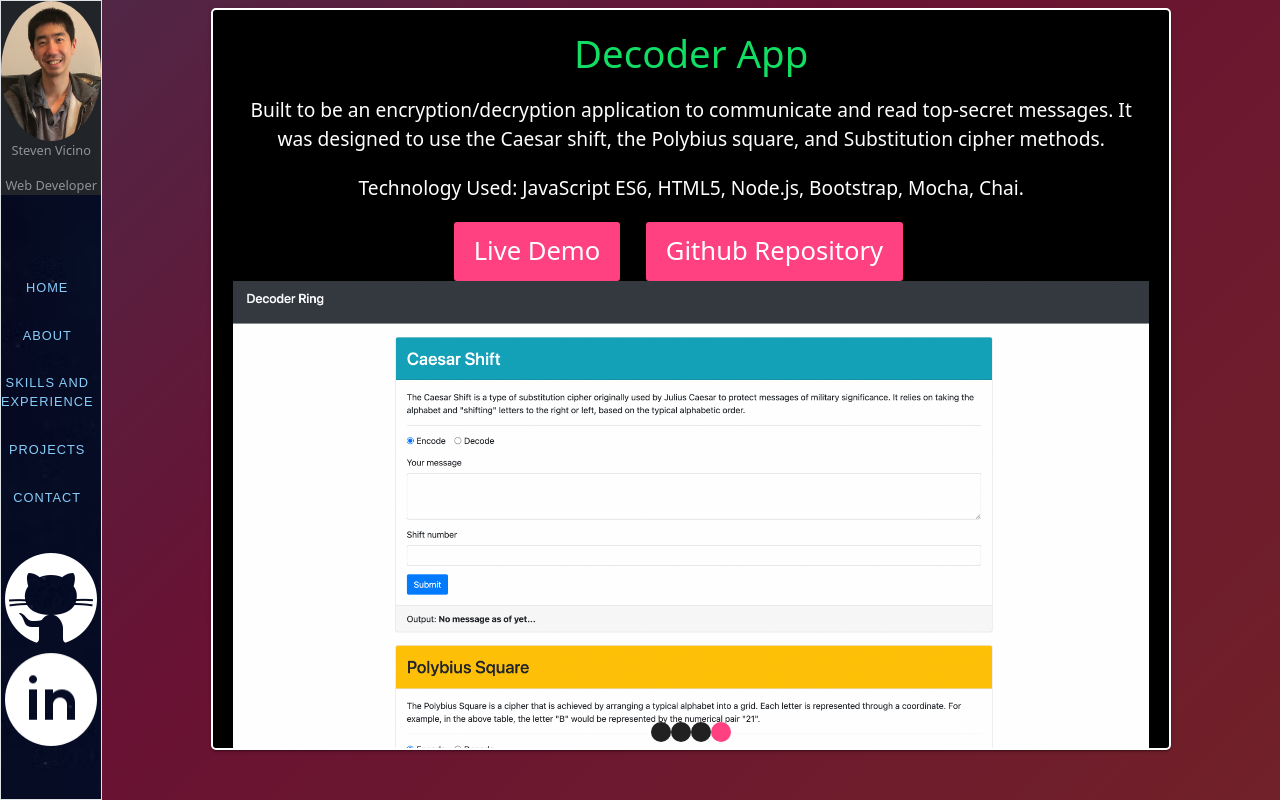
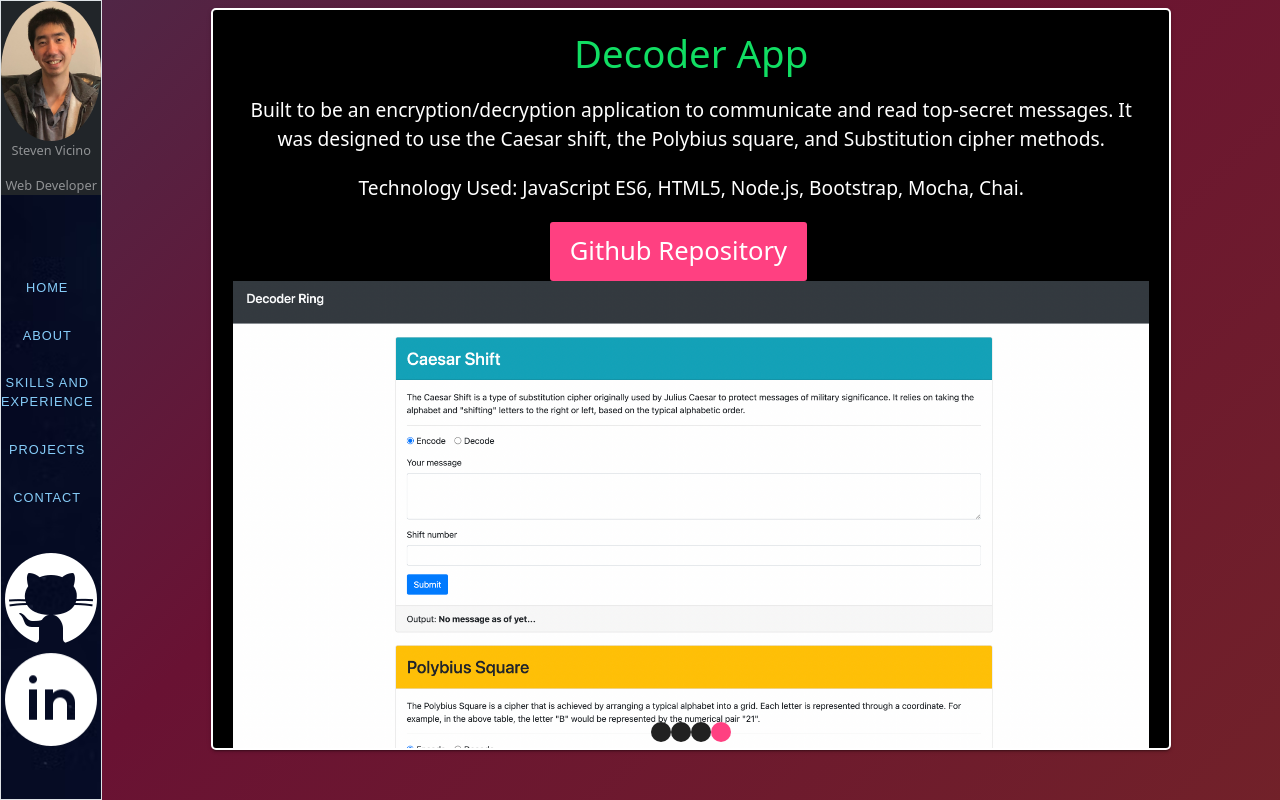
Before and after one commit to StevenVicino/my-website, a React (Create React App) app: page /Projects in a window 1280 px wide. Built offline with nearby package versions, Linux system fonts and the light colour scheme.

Commit message:
removed live Demo because Render is no longer free

```diff
--- a/src/Layout/Projects.js
+++ b/src/Layout/Projects.js
@@ -36,12 +36,12 @@ function Projects() {
             <p className="slide-text">
               Technology Used: React, Node.js, Express, Knex and PostgreSQL.
             </p>
-            <a
+            {/* <a
               href="https://starter-restaurant-reservation-0k9h.onrender.com/dashboard"
               className="slide-link"
             >
               Live Demo
-            </a>
+            </a> */}
             <a
               href="https://github.com/StevenVicino/starter-restaurant-reservation"
               className="slide-link"
@@ -68,12 +68,12 @@ function Projects() {
               Technology Used: JavaScript, React, Express, Knex, HTML and CSS.
               Progress/Versions tracked with Git.
             </p>
-            <a
+            {/* <a
               href="https://flashcard-nbay.onrender.com/"
               className="slide-link"
             >
               Live Demo
-            </a>
+            </a> */}
             <a
               href="https://github.com/StevenVicino/flash-card-app"
               className="slide-link"
@@ -99,12 +99,12 @@ function Projects() {
               Technology Used: Node.js, Express, and Knex. Version control with
               Git.
             </p>
-            <a
+            {/* <a
               href="https://we-love-movies-front-end.onrender.com/"
               className="slide-link"
             >
               Live Demo
-            </a>
+            </a> */}
             <a
               href="https://github.com/StevenVicino/we-love-movies"
               className="slide-link"
@@ -129,9 +129,9 @@ function Projects() {
               Technology Used: JavaScript ES6, HTML5, Node.js, Bootstrap, Mocha,
               Chai.
             </p>
-            <a href="https://decoder-ring.onrender.com/" className="slide-link">
+            {/* <a href="https://decoder-ring.onrender.com/" className="slide-link">
               Live Demo
-            </a>
+            </a> */}
             <a
               href="https://github.com/StevenVicino/Decoder-Ring"
               className="slide-link"
```
